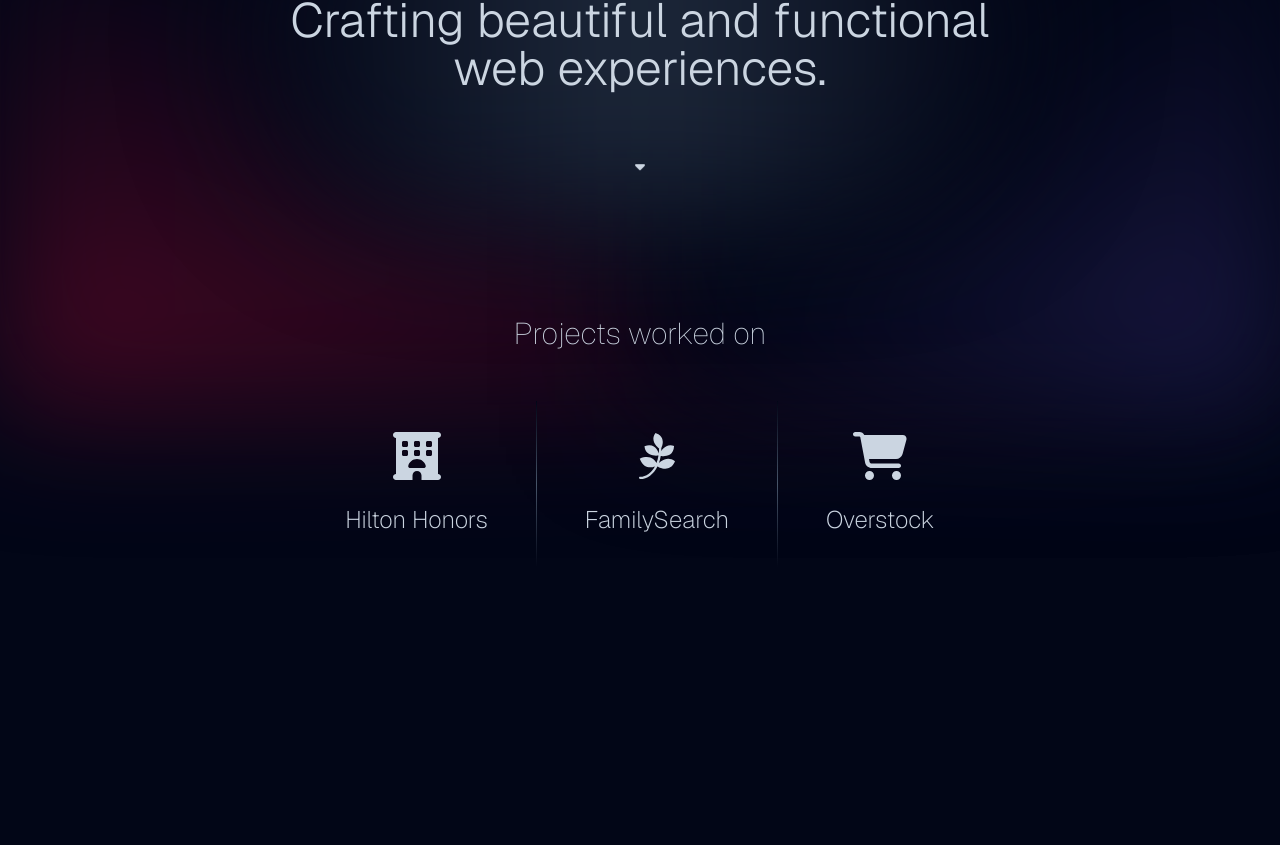
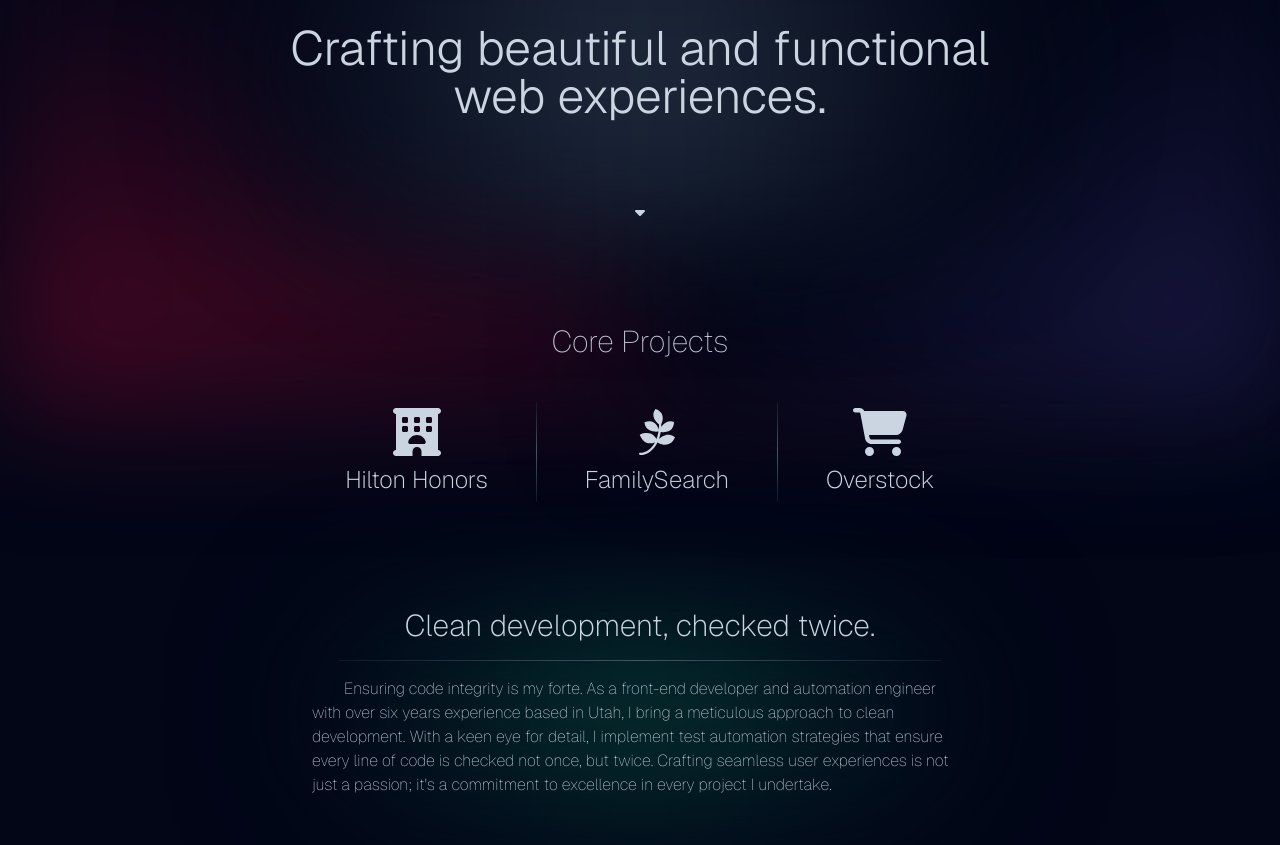
Before and after one commit to Wurby/jkp-stylized, a Next.js app: page / in a window 1280 px wide. Shown: the part 328-1173 px from the top of the page. Before the commit the page ends 912 px from the top, so only its background shows below. Built offline with nearby package versions, Linux system fonts and the light colour scheme.

Commit message:
pretty background adjustments

```diff
--- a/src/app/components/Divider.tsx
+++ b/src/app/components/Divider.tsx
@@ -1,13 +1,13 @@
 import * as React from 'react';
 
-const Divider = ({ vertical = true, horizontal = false }) => {
+const Divider = ({ vertical = false }) => {
   if (vertical) {
     return (
-      <div className="h-5/6 w-px bg-gradient-to-b from-slate-950 via-slate-600 to-slate-950"></div>
+      <div className="h-5/6 w-px bg-gradient-to-b from-slate-900 via-slate-600 to-slate-900"></div>
     );
   } else {
     return (
-      <div className="w-5/6 h-px bg-gradient-to-r from-slate-950 via-slate-600 to-slate-950"></div>
+      <div className="w-11/12 h-px bg-gradient-to-r from-slate-900 via-slate-600 to-slate-900"></div>
     );
   }
 };
--- a/src/app/layout.tsx
+++ b/src/app/layout.tsx
@@ -21,7 +21,7 @@ export default function RootLayout({
         <header className="w-full flex justify-center">
           <Header />
         </header>
-        <main className="flex justify-center items-center flex-col w-full place-self-center">
+        <main className="flex justify-center items-center flex-col w-full place-self-center py-12">
           {children}
         </main>
         <section
--- a/src/app/page.tsx
+++ b/src/app/page.tsx
@@ -10,7 +10,7 @@ import Divider from './components/Divider';
 export default function Home() {
   return (
     <>
-      <section className="relative flex flex-wrap h-full w-full justify-center max-w-3xl gap-8 py-32">
+      <section className="relative flex flex-wrap h-full w-full justify-center max-w-3xl gap-8 py-16">
         <section
           style={{ zIndex: -10 }}
           className="absolute left-25 top-0 mt-[8%] w-full h-5/6 bg-gradient-to-r from-slate-950 via-slate-800 to-slate-950 rounded-full blur-3xl"
@@ -21,29 +21,48 @@ export default function Home() {
         <h1 className="w-full text-center text-5xl font-light">
           Crafting beautiful and functional web experiences.
         </h1>
-        <i className="absolute bottom-10 animate-bounce">
+        <i className="absolute bottom-0 animate-bounce">
           <FontAwesomeIcon icon={faCaretDown} />
         </i>
       </section>
       <h2 className="w-full text-center text-3xl font-thin pt-24 max-w-2xl">
-        Projects worked on
+        Core Projects
       </h2>
-      <section className="w-full max-w-2xl flex items-center justify-center pt-4 gap-4 md:pt-8">
-        <a className="flex flex-col justify-center py-12 items-center gap-6 md:text-2xl md:px-8">
+      <section className="w-full h-72 max-w-2xl flex items-center justify-center pt-4 pb-12 gap-4 md:pt-8">
+        <a className="flex flex-col py-4 justify-center items-center gap-2 md:text-2xl md:px-8">
           <FontAwesomeIcon icon={faHotel} size="2x" />
           <p>Hilton Honors</p>
         </a>
         <Divider vertical />
-        <a className="flex flex-col justify-center items-center gap-6 md:text-2xl md:px-8">
+        <a className="flex flex-col py-4 justify-center items-center gap-2 md:text-2xl md:px-8">
           <FontAwesomeIcon icon={faPagelines} size="2x" />
           <p>FamilySearch</p>
         </a>
         <Divider vertical />
-        <a className="flex flex-col justify-center items-center gap-6 md:text-2xl md:px-8">
+        <a className="flex flex-col py-4 justify-center items-center gap-2 md:text-2xl md:px-8">
           <FontAwesomeIcon icon={faCartShopping} size="2x" />
           <p>Overstock</p>
         </a>
       </section>
+      <section className="relative w-full max-w-2xl flex flex-col justify-center items-center gap-4 pt-8 px-2 md:pt-12">
+        <section
+          style={{ zIndex: -10 }}
+          className="absolute left-25 top-0 mt-[8%] w-full h-5/6 bg-gradient-to-r from-slate-950 via-teal-950 to-slate-950 rounded-full blur-3xl"
+        ></section>
+        <h1 className="text-3xl text-center">
+          Clean development, checked twice.
+        </h1>
+        <Divider />
+        <p className="font-thin indent-8">
+          Ensuring code integrity is my forte. As a front-end developer and
+          automation engineer with over six years experience based in Utah, I
+          bring a meticulous approach to clean development. With a keen eye for
+          detail, I implement test automation strategies that ensure every line
+          of code is checked not once, but twice. Crafting seamless user
+          experiences is not just a passion; it&#39;s a commitment to excellence
+          in every project I undertake.
+        </p>
+      </section>
     </>
   );
 }
```
